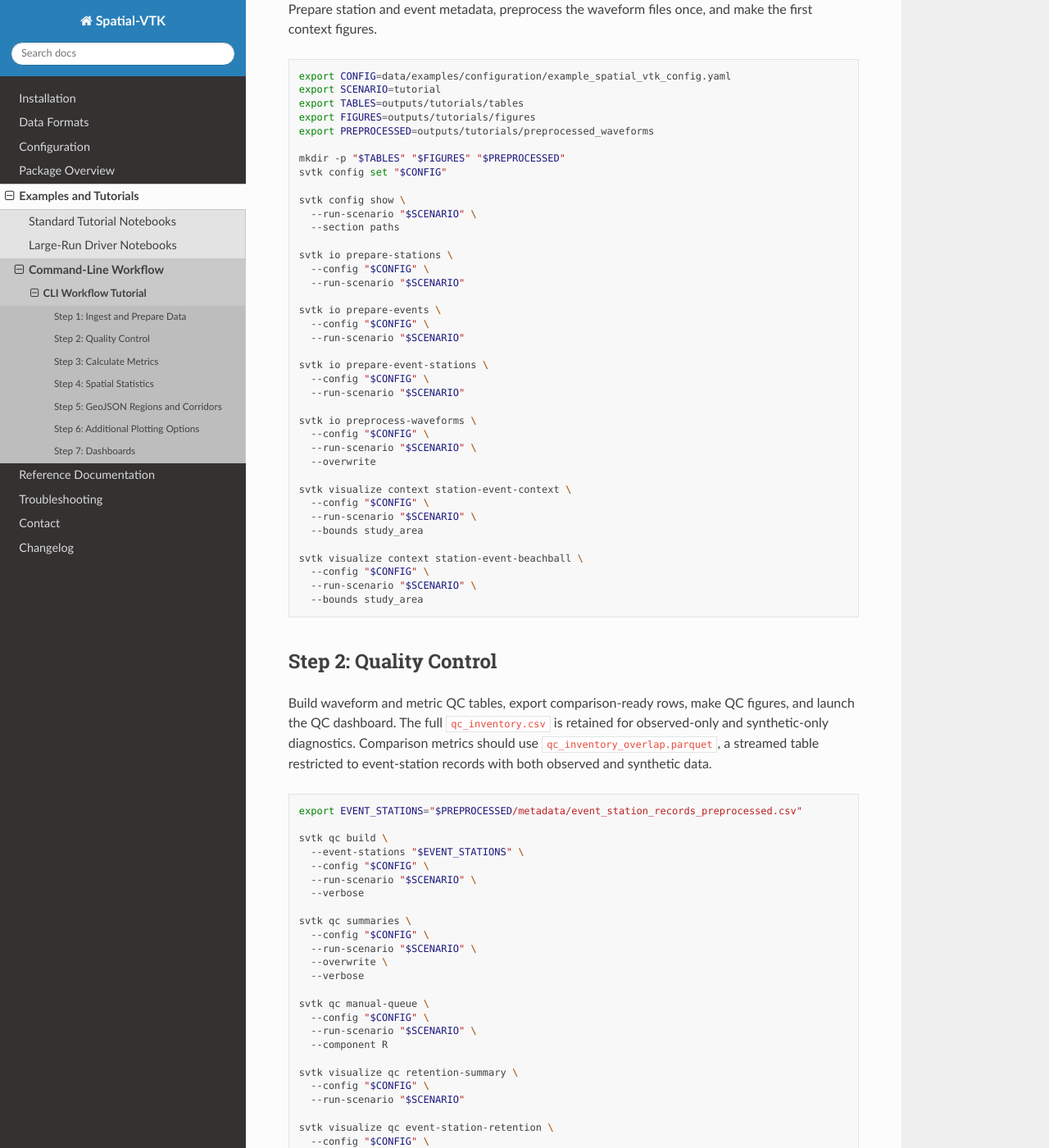
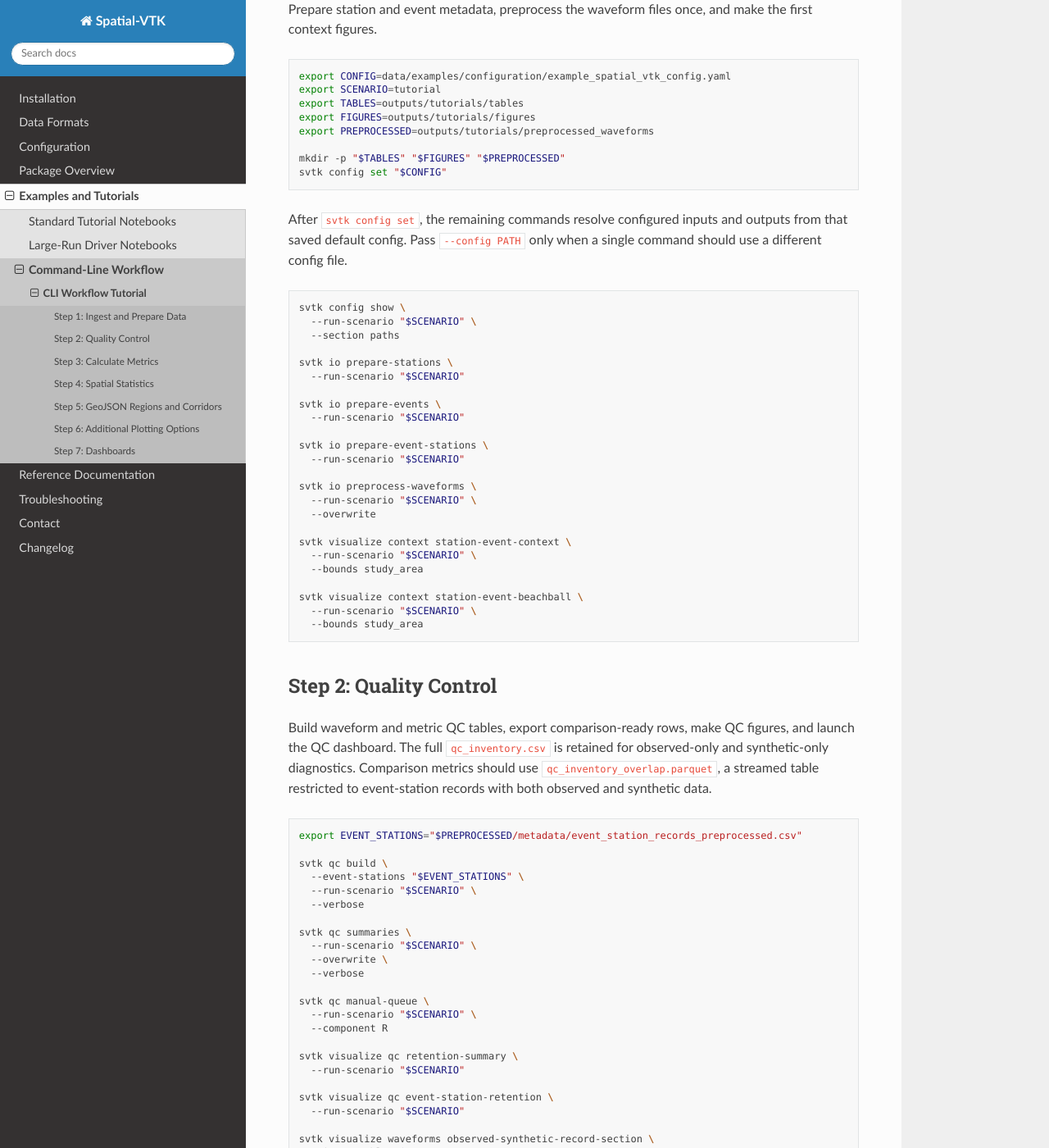
Before and after one commit to bcbirkel/spatial-vtk, a Sphinx documentation site: the page built from docs/examples/cli_workflow.rst, in a window 1280 px wide and 1400 px high, scrolled down 421 px. Shown: the whole window at 82% size. Built offline with Sphinx 7.4.7 and the Read the Docs theme 3.1.0, drawn with Linux system fonts in a browser that asks for light colours; some of the changed text lies outside the part shown.

Commit message:
Use saved config in CLI workflow docs

```diff
--- a/docs/changelog.rst
+++ b/docs/changelog.rst
@@ -851,6 +851,9 @@ Changelog
   - Updated CLI workflow examples so routine metric plotting, mapping,
     visualization, and dashboard commands resolve standard inputs from the
     active config.
+  - Updated the shell workflow tutorial to rely on ``svtk config set`` instead
+    of repeating ``--config "$CONFIG"`` on every command, while keeping the
+    tutorial run scenario explicit.
   - Updated ``svtk ... list`` discovery output for plot, map, and visualization
     commands so required explicit inputs name the table role, such as
     ``required:spectrogram table (--input-table PATH)``, instead of only
--- a/docs/examples/cli_workflow.rst
+++ b/docs/examples/cli_workflow.rst
@@ -22,34 +22,34 @@ Prepare station and event metadata, preprocess the waveform files once, and make
    mkdir -p "$TABLES" "$FIGURES" "$PREPROCESSED"
    svtk config set "$CONFIG"
 
+After ``svtk config set``, the remaining commands resolve configured inputs
+and outputs from that saved default config. Pass ``--config PATH`` only when a
+single command should use a different config file.
+
+.. code-block:: bash
+
    svtk config show \
      --run-scenario "$SCENARIO" \
      --section paths
 
    svtk io prepare-stations \
-     --config "$CONFIG" \
      --run-scenario "$SCENARIO"
 
    svtk io prepare-events \
-     --config "$CONFIG" \
      --run-scenario "$SCENARIO"
 
    svtk io prepare-event-stations \
-     --config "$CONFIG" \
      --run-scenario "$SCENARIO"
 
    svtk io preprocess-waveforms \
-     --config "$CONFIG" \
      --run-scenario "$SCENARIO" \
      --overwrite
 
    svtk visualize context station-event-context \
-     --config "$CONFIG" \
      --run-scenario "$SCENARIO" \
      --bounds study_area
 
    svtk visualize context station-event-beachball \
-     --config "$CONFIG" \
      --run-scenario "$SCENARIO" \
      --bounds study_area
 
@@ -69,39 +69,34 @@ synthetic data.
 
    svtk qc build \
      --event-stations "$EVENT_STATIONS" \
-     --config "$CONFIG" \
      --run-scenario "$SCENARIO" \
      --verbose
 
    svtk qc summaries \
-     --config "$CONFIG" \
      --run-scenario "$SCENARIO" \
      --overwrite \
      --verbose
 
    svtk qc manual-queue \
-     --config "$CONFIG" \
      --run-scenario "$SCENARIO" \
      --component R
 
    svtk visualize qc retention-summary \
-     --config "$CONFIG" \
      --run-scenario "$SCENARIO"
 
    svtk visualize qc event-station-retention \
-     --config "$CONFIG" \
      --run-scenario "$SCENARIO"
 
    svtk visualize waveforms observed-synthetic-record-section \
      --input-table "$EVENT_STATIONS" \
      --figure-output "$FIGURES/event_trace_comparison.png" \
+     --run-scenario "$SCENARIO" \
      --components R \
      --scale 2.0 \
      --time-limit-s 60 \
      --max-records 80
 
    svtk dashboard qc \
-     --config "$CONFIG" \
      --run-scenario "$SCENARIO" \
      --port 8502
 
@@ -114,13 +109,11 @@ Plan a metric calculation, run it locally or in batches, and write the standard
 .. code-block:: bash
 
    svtk metrics inventories \
-     --config "$CONFIG" \
      --run-scenario "$SCENARIO" \
      --overwrite \
      --verbose
 
    svtk metrics plan \
-     --config "$CONFIG" \
      --run-scenario "$SCENARIO" \
      --metric-group amplitude \
      --metric-group spectral \
@@ -135,30 +128,25 @@ Plan a metric calculation, run it locally or in batches, and write the standard
      --batch-count 1
 
    svtk metrics estimate \
-     --config "$CONFIG" \
      --run-scenario "$SCENARIO" \
      --seconds-per-task 60 \
      --memory-gb-per-task 2 \
      --parallel-tasks 4
 
    svtk metrics cache-waveforms \
-     --config "$CONFIG" \
      --run-scenario "$SCENARIO" \
      --verbose
 
    svtk metrics run-batch \
-     --config "$CONFIG" \
      --run-scenario "$SCENARIO" \
      --batch-index 0
 
    svtk metrics merge-batches \
-     --config "$CONFIG" \
      --run-scenario "$SCENARIO"
 
    svtk metrics outputs \
      --event-table "$TABLES/prepared_events.csv" \
      --station-table "$TABLES/prepared_stations.csv" \
-     --config "$CONFIG" \
      --run-scenario "$SCENARIO" \
      --residual-column log2_residual \
      --score-column anderson_2004_gof \
@@ -170,12 +158,10 @@ submission after ``cache-waveforms``:
 .. code-block:: bash
 
    svtk metrics slurm \
-     --config "$CONFIG" \
      --run-scenario "$SCENARIO" \
      --submit
 
    svtk plot metrics residuals-vs-distance \
-     --config "$CONFIG" \
      --run-scenario "$SCENARIO" \
      --y-col log2_residual \
      --group-col metric \
@@ -183,14 +169,12 @@ submission after ``cache-waveforms``:
      --no-connect-points
 
    svtk map spatial station-metric \
-     --config "$CONFIG" \
      --run-scenario "$SCENARIO" \
      --bounds study_area \
      --value-col log2_residual \
      --metric PGA
 
    svtk plot metrics band-score-distribution \
-     --config "$CONFIG" \
      --run-scenario "$SCENARIO" \
      --score-col log2_residual \
      --color-col metric
@@ -220,11 +204,9 @@ Use the metric outputs to make spatial diagnostic maps and plots. The notebook v
 .. code-block:: bash
 
    svtk spatial status \
-     --config "$CONFIG" \
      --run-scenario "$SCENARIO"
 
    svtk spatial summaries \
-     --config "$CONFIG" \
      --run-scenario "$SCENARIO" \
      --metric PGA
 
@@ -241,34 +223,28 @@ station anomalies. Build or refresh those tables after the core summaries:
 .. code-block:: bash
 
    svtk spatial derived-outputs \
-     --config "$CONFIG" \
      --run-scenario "$SCENARIO" \
      --metric PGA \
      --verbose
 
    svtk map spatial station-bias \
-     --config "$CONFIG" \
      --run-scenario "$SCENARIO" \
      --bounds study_area \
      --value-col mean_centered \
      --title "Mean PGA Station Bias"
 
    svtk map spatial residual-grid \
-     --config "$CONFIG" \
      --run-scenario "$SCENARIO" \
      --bounds study_area \
      --value-col log2_residual
 
    svtk plot spatial correlogram \
-     --config "$CONFIG" \
      --run-scenario "$SCENARIO"
 
    svtk plot spatial cluster-solution-scores \
-     --config "$CONFIG" \
      --run-scenario "$SCENARIO"
 
    svtk map spatial pca-mode \
-     --config "$CONFIG" \
      --run-scenario "$SCENARIO" \
      --bounds study_area \
      --mode PC1
@@ -284,19 +260,16 @@ Work with region polygons and corridor selections, then make maps and waveform s
    export REGIONS=data/examples/example_five_event_subset/metadata/example_path_regions.geojson
 
    svtk spatial geojson-summaries \
-     --config "$CONFIG" \
      --run-scenario "$SCENARIO" \
      --geojson "$REGIONS" \
      --chunksize 1000000 \
      --verbose
 
    svtk spatial corridors \
-     --config "$CONFIG" \
      --run-scenario "$SCENARIO" \
      --verbose
 
    svtk plot metrics boxplot \
-     --config "$CONFIG" \
      --run-scenario "$SCENARIO" \
      --figure-output "$FIGURES/geojson_region_boxplot.png" \
      --value-col log2_residual \
@@ -308,7 +281,6 @@ Work with region polygons and corridor selections, then make maps and waveform s
      --table
 
    svtk map spatial event-residual \
-     --config "$CONFIG" \
      --run-scenario "$SCENARIO" \
      --bounds study_area \
      --value-col log2_residual \
@@ -317,13 +289,13 @@ Work with region polygons and corridor selections, then make maps and waveform s
      --event-region "Santa Monica Mountains"
 
    svtk map spatial corridor \
-     --config "$CONFIG" \
      --run-scenario "$SCENARIO" \
      --bounds study_area
 
    svtk visualize waveforms observed-synthetic-record-section \
      --input-table "$TABLES/corridor_waveform_records.csv" \
      --figure-output "$FIGURES/corridor_record_section.png" \
+     --run-scenario "$SCENARIO" \
      --components R \
      --scale 2.0 \
      --time-limit-s 60 \
@@ -339,7 +311,6 @@ Create waveform maps, pattern-similarity diagnostics, and flexible metric plots
 
    svtk visualize waveforms station-event-waveform-map \
      --input-table "$EVENT_STATIONS" \
-     --config "$CONFIG" \
      --run-scenario "$SCENARIO" \
      --bounds study_area \
      --figure-output "$FIGURES/station_event_waveform_map.png" \
@@ -347,13 +318,11 @@ Create waveform maps, pattern-similarity diagnostics, and flexible metric plots
      --max-traces 12
 
    svtk plot spatial pattern-similarity \
-     --config "$CONFIG" \
      --run-scenario "$SCENARIO" \
      --metric PGA \
      --bin-label "1-2 sec"
 
    svtk plot metrics scatterplot \
-     --config "$CONFIG" \
      --run-scenario "$SCENARIO" \
      --figure-output "$FIGURES/scatterplot_distance.png" \
      --value-col log2_residual \
@@ -367,7 +336,6 @@ Create waveform maps, pattern-similarity diagnostics, and flexible metric plots
      --colorby dep
 
    svtk plot metrics boxplot \
-     --config "$CONFIG" \
      --run-scenario "$SCENARIO" \
      --figure-output "$FIGURES/boxplot_by_region.png" \
      --value-col log2_residual \
@@ -380,7 +348,6 @@ Create waveform maps, pattern-similarity diagnostics, and flexible metric plots
      --table
 
    svtk plot metrics heatmap \
-     --config "$CONFIG" \
      --run-scenario "$SCENARIO" \
      --figure-output "$FIGURES/heatmap_by_region.png" \
      --value-col log2_residual \
@@ -407,7 +374,6 @@ the source data supports them: ``n`` is the row count behind each summary row,
    svtk metrics outputs \
      --event-table "$TABLES/prepared_events.csv" \
      --station-table "$TABLES/prepared_stations.csv" \
-     --config "$CONFIG" \
      --run-scenario "$SCENARIO" \
      --residual-column log2_residual \
      --score-column anderson_2004_gof \
@@ -415,18 +381,15 @@ the source data supports them: ``n`` is the row count behind each summary row,
      --dashboard-partitioned
 
    svtk dashboard status \
-     --config "$CONFIG" \
      --run-scenario "$SCENARIO"
 
    svtk dashboard metrics \
-     --config "$CONFIG" \
      --run-scenario "$SCENARIO" \
      --port 8501 \
      --auto-port \
      --proxy-mode
 
    svtk dashboard qc \
-     --config "$CONFIG" \
      --run-scenario "$SCENARIO" \
      --port 8502 \
      --auto-port \
```
Also changed, not shown: 1 other file.
